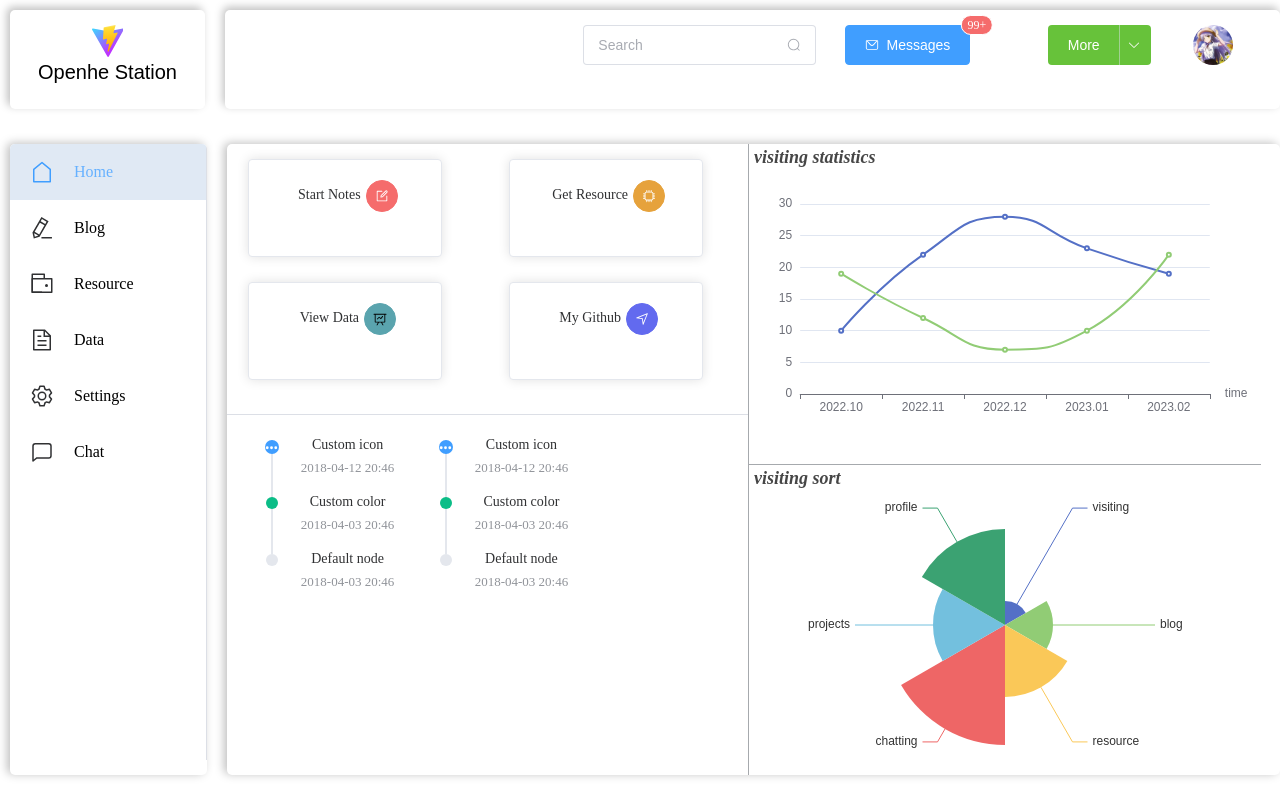
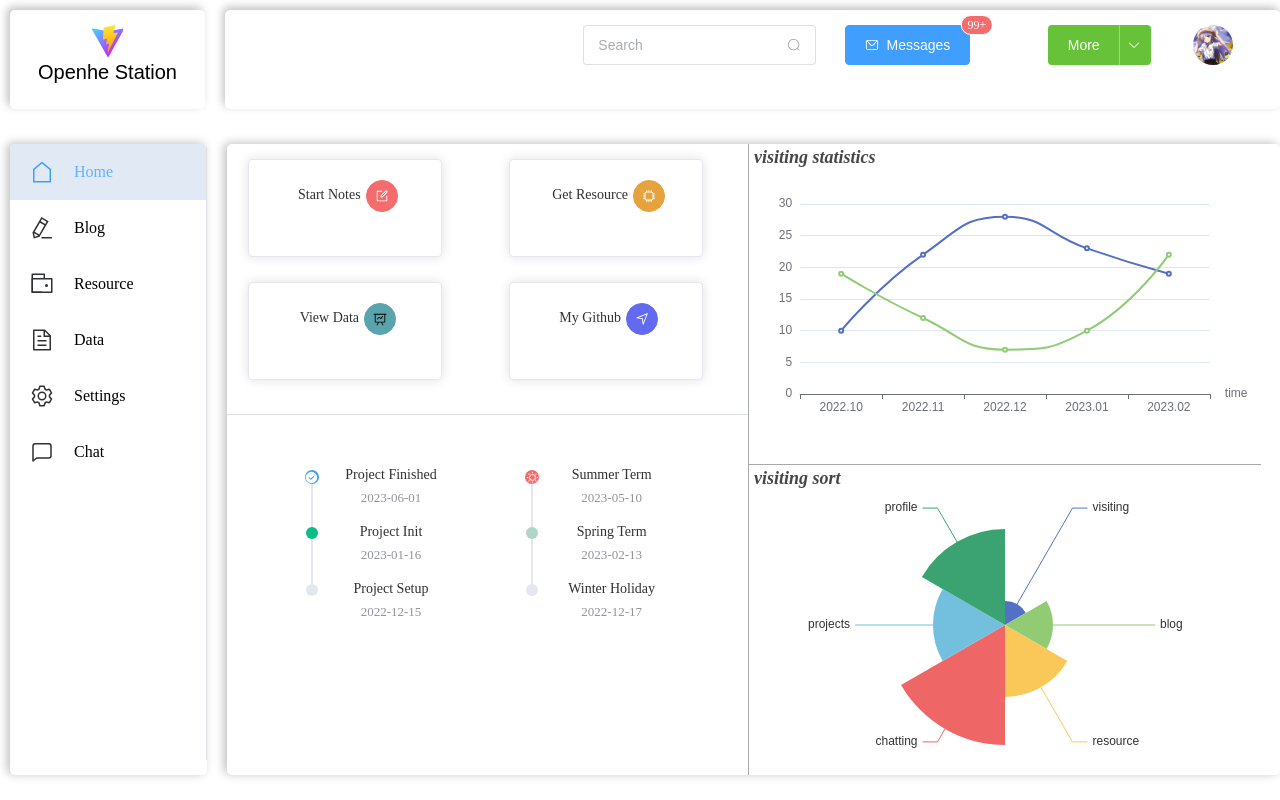
Before and after one commit to openhe-hub/openhe-station-frontend, a Vue app: page /#/home/index in a window 1280 px wide. Built offline with nearby package versions, Linux system fonts and the light colour scheme.

Commit message:
1-18-upd: finish Timeline.vue

```diff
--- a/src/components/index/Timeline.vue
+++ b/src/components/index/Timeline.vue
@@ -1,10 +1,10 @@
 <template>
   <div id="timeline-container">
     <el-row>
-      <el-col :span="8" v-for="i in [0,1]">
+      <el-col :span="10" v-for="(timeline,idx) in timelines" :key="idx" id="timeline-container">
         <el-timeline>
           <el-timeline-item
-              v-for="(activity, index) in activities"
+              v-for="(activity, index) in timeline"
               :key="index"
               :icon="activity.icon"
               :type="activity.type"
@@ -17,33 +17,62 @@
           </el-timeline-item>
         </el-timeline>
       </el-col>
+      <!--      <el-col :span="10">-->
+
+      <!--      </el-col>-->
     </el-row>
 
   </div>
 </template>
 
 <script setup>
-import { MoreFilled } from '@element-plus/icons-vue'
+import {SuccessFilled, Calendar, Sunny} from '@element-plus/icons-vue'
 
-const activities = [
+const timeline1 = [
   {
-    content: 'Custom icon',
-    timestamp: '2018-04-12 20:46',
+    content: 'Project Finished',
+    timestamp: '2023-06-01',
     size: 'large',
     type: 'primary',
-    icon: MoreFilled,
+    icon: SuccessFilled,
   },
   {
-    content: 'Custom color',
-    timestamp: '2018-04-03 20:46',
+    content: 'Project Init',
+    timestamp: '2023-01-16',
     color: '#0bbd87',
   },
   {
-    content: 'Default node',
-    timestamp: '2018-04-03 20:46',
+    content: 'Project Setup',
+    timestamp: '2022-12-15',
   },
 ]
+
+const timeline2 = [
+  {
+    content: 'Summer Term',
+    timestamp: '2023-05-10',
+    size: 'large',
+    type: 'danger',
+    icon: Sunny,
+  },
+  {
+    content: 'Spring Term',
+    timestamp: '2023-02-13',
+    color: '#b1d5c8',
+  },
+  {
+    content: 'Winter Holiday',
+    timestamp: '2022-12-17',
+  },
+]
+
+const timelines = [timeline1, timeline2];
 </script>
 
 <style scoped>
+div#timeline-container {
+  margin: 10px;
+  padding: 10px;
+}
+
 </style>
```
